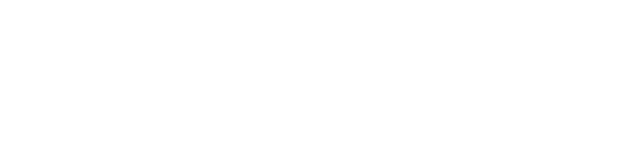
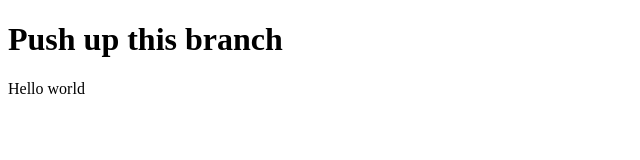
Before and after one commit to keng247/test-2, a plain HTML site: page index.html in a window 1280 px wide. Shown: the whole page, without its empty margins (0-640 px from the left). Drawn offline with Linux system fonts and the light colour scheme.

Commit message:
added h1 Push this up and a p tage Hello world

```diff
--- a/index.html
+++ b/index.html
@@ -7,6 +7,7 @@
   <title>Test-2</title>
 </head>
 <body>
-
+<h1>Push up this branch</h1>
+<p>Hello world</p>
 </body>
 </html>
```
